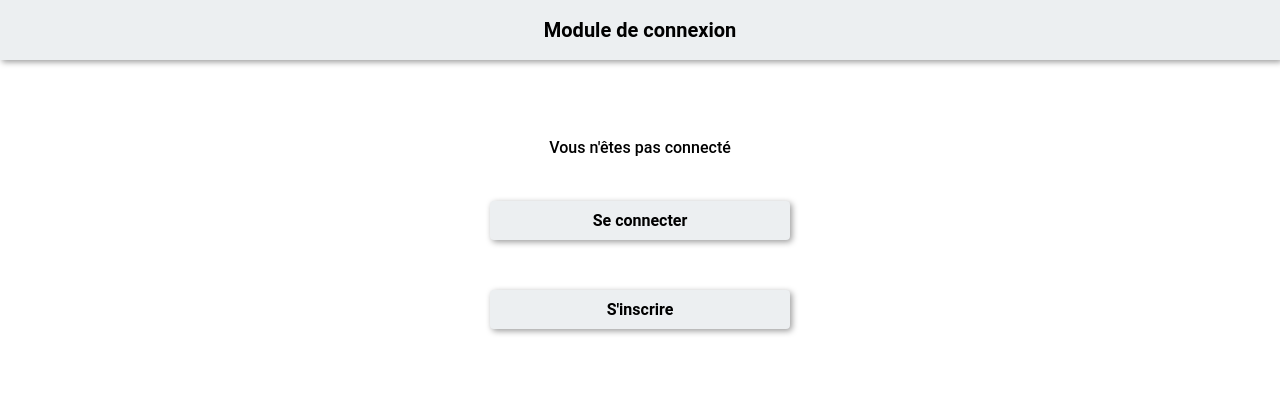
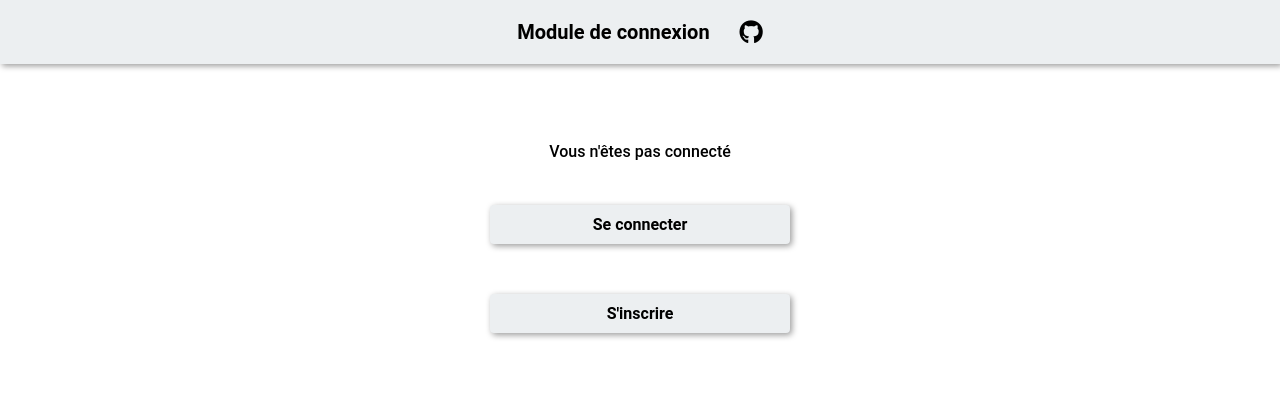
Before and after one commit to alban-martinant-de-preneuf/module-connexion-b2, a PHP site: page / in a window 1280 px wide. Shown: the top 420 px of the page. Before the commit the page ends 334 px from the top, so only its background shows below. Run offline with PHP 8.4, Linux system fonts and the light colour scheme; some libraries are stand-ins or nearby versions.

Commit message:
adding github link

```diff
--- a/public/css/style.css
+++ b/public/css/style.css
@@ -23,6 +23,14 @@ h3 {
     margin: 60px 0 20px 0;
 }
 
+#title {
+    display: flex;
+    flex-direction: row;
+    justify-content: space-between;
+    align-items: center;
+    margin: 20px auto;
+}
+
 a {
     text-decoration: none;
     color: #000;
@@ -30,9 +38,9 @@ a {
 
 header {
     display: flex;
-    padding: 20px 0;
     background-color: #ECEFF1;
     box-shadow: 2px 2px 6px rgba(0, 0, 0, .4);
+    align-items: center;
 }
 
 section {
@@ -135,5 +143,14 @@ form#change_pwd input {
 }
 
 input:focus {
-    outline:  none;
+    outline: none;
 }
+
+.wrapper {
+    max-width: 1000px;
+}
+
+.logo-github {
+    font-size: 1.5em;
+    margin-left: 30px;
+}
--- a/src/View/home.php
+++ b/src/View/home.php
@@ -10,6 +10,7 @@
     <link rel="stylesheet" href="/module-connexion-b2/public/css/style.css">
     <link rel="stylesheet" href="/module-connexion-b2/public/css/responsive.css">
     <script src="/module-connexion-b2/public/js/script.js" defer></script>
+    <script src="https://kit.fontawesome.com/247a482759.js" crossorigin="anonymous"></script>
 </head>
 
 <body>
--- a/src/View/includes/header.php
+++ b/src/View/includes/header.php
@@ -21,8 +21,12 @@
         </div>
 
     <?php endif; ?>
-    <h1>
-        <a href="/module-connexion-b2">Module de connexion</a>
-    </h1>
-
+    <div id="title">
+        <h1>
+            <a href="/module-connexion-b2">Module de connexion</a>
+        </h1>
+        <a href="https://github.com/alban-martinant-de-preneuf/module-connexion-b2" target="_blank">
+            <i class="fa-brands fa-github logo-github"></i>
+        </a>
+    </div>
 </header>
--- a/src/View/profil.php
+++ b/src/View/profil.php
@@ -9,9 +9,9 @@
     <link rel="stylesheet" href="/module-connexion-b2/public/css/burger.css">
     <link rel="stylesheet" href="/module-connexion-b2/public/css/style.css">
     <link rel="stylesheet" href="/module-connexion-b2/public/css/responsive.css">
-
     <script src="/module-connexion-b2/public/js/script.js" defer></script>
     <script src="/module-connexion-b2/public/js/profil.js" defer></script>
+    <script src="https://kit.fontawesome.com/247a482759.js" crossorigin="anonymous"></script>
 </head>
 
 <body>
```
